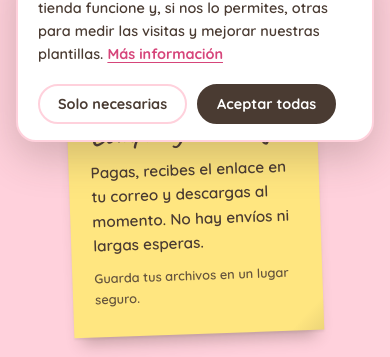
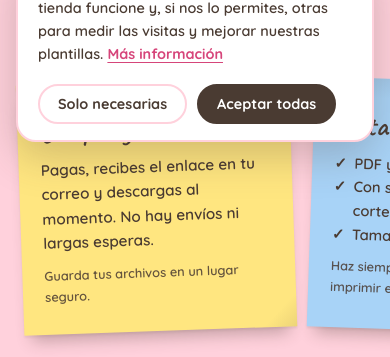
Before and after one commit to prettyprintsdesigns/PrettyPrints, a plain HTML site: page index.html in a window 390 px wide. Shown: the part 682-1039 px from the top of the page. Drawn offline with Linux system fonts and the light colour scheme; no server answers; a web font is replaced by a local one.

Commit message:
Implement mobile styles for notes section
Add responsive styles for notes hint and container.

```diff
--- a/style.css
+++ b/style.css
@@ -1406,3 +1406,60 @@ dialog.legal::backdrop {
 .project-item .buy-btn {
     margin-top: auto;
 }
+
+/* =====================================================================
+   Notas adhesivas: en móvil van en una sola fila deslizable
+   ===================================================================== */
+.notes-hint {
+    display: none;
+}
+
+@media (max-width: 768px) {
+    .showcase {
+        padding-left: 0;
+        padding-right: 0;
+    }
+
+    .showcase h2,
+    .showcase-lead {
+        padding: 0 20px;
+    }
+
+    .notes-hint {
+        display: block;
+        margin-top: 10px;
+        font-family: 'Caveat', cursive;
+        font-size: 1.3rem;
+        font-weight: 600;
+        opacity: 0.8;
+    }
+
+    .notes-container {
+        display: flex;
+        flex-wrap: nowrap;
+        justify-content: flex-start;
+        gap: 18px;
+        max-width: none;
+        margin: 20px 0 0;
+        /* espacio arriba/abajo para que no se corten las sombras ni la inclinación */
+        padding: 22px 20px 34px;
+        overflow-x: auto;
+        overflow-y: hidden;
+        scroll-snap-type: x mandatory;
+        scroll-padding-inline: 20px;
+        -webkit-overflow-scrolling: touch;
+        overscroll-behavior-x: contain;
+        scrollbar-width: none;
+    }
+
+    .notes-container::-webkit-scrollbar {
+        display: none;
+    }
+
+    .note {
+        flex: 0 0 78%;
+        max-width: 290px;
+        width: auto;
+        scroll-snap-align: center;
+    }
+}
```
